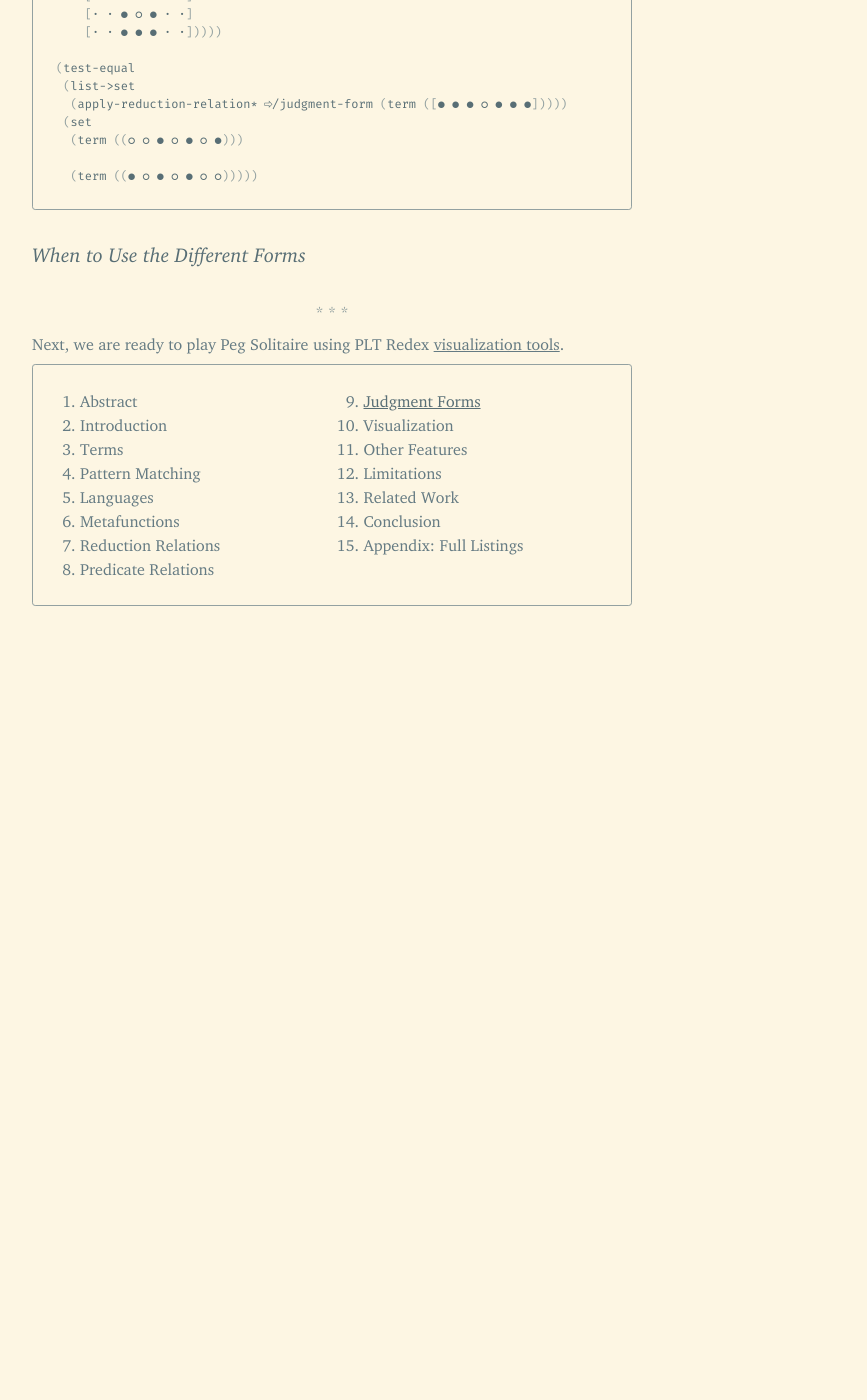
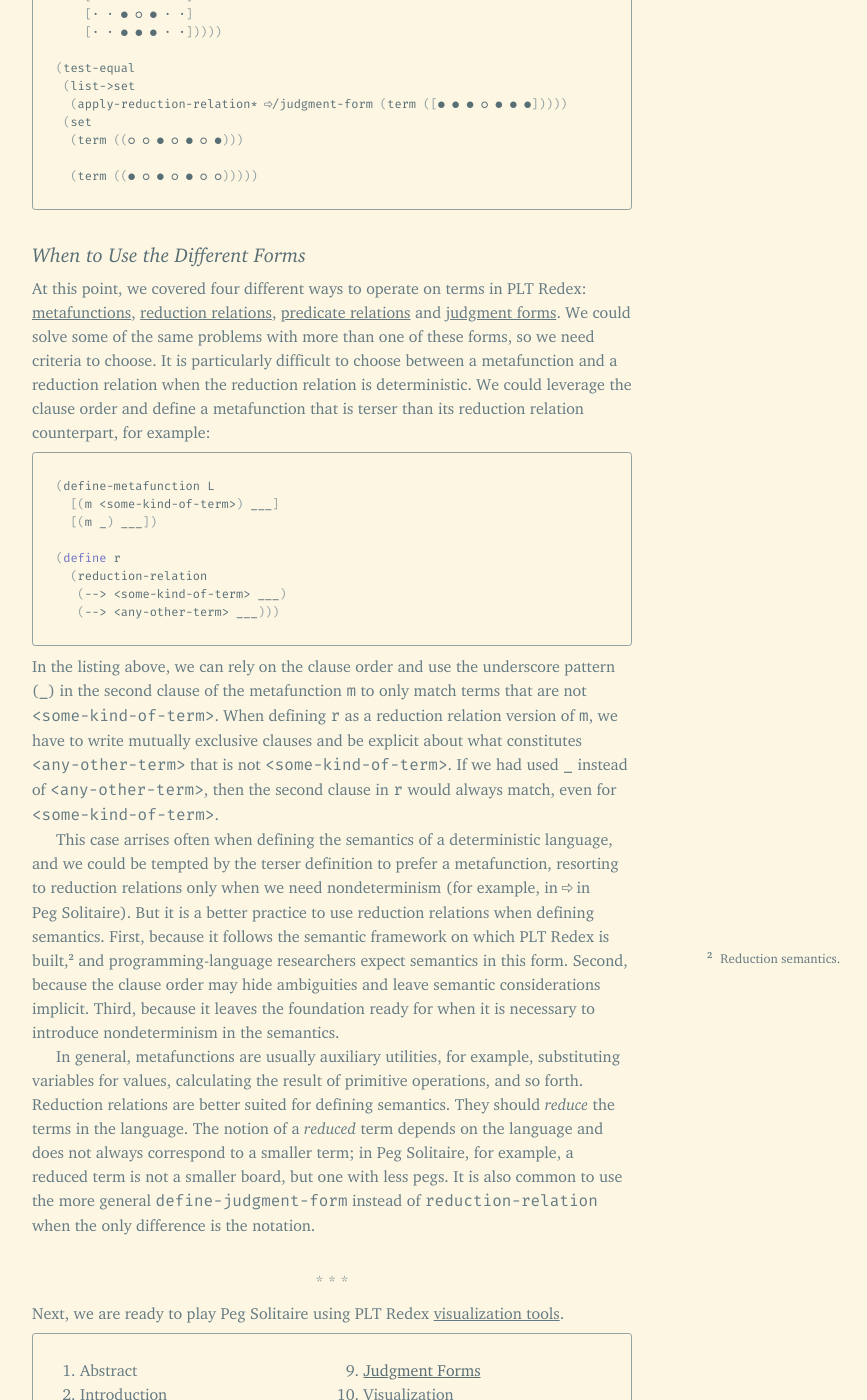
Before and after one commit to leafac/leafac.com, a Jekyll site: the page built from prose/playing-the-game-with-plt-redex/judgment-forms.md, in a window 1280 px wide and 1400 px high, scrolled down 5973 px. Shown: the whole window, without its empty margins (108-975 px from the left). Built offline with Jekyll 4.4.1, drawn with Linux system fonts in a browser that asks for light colours; before the commit the page ends 6603 px from its top, so only the background shows below that.

Commit message:
Finish editing on Judgment Forms

````diff
--- a/prose/playing-the-game-with-plt-redex/judgment-forms.md
+++ b/prose/playing-the-game-with-plt-redex/judgment-forms.md
@@ -302,15 +302,24 @@ Because `⇨/judgment-form` has mode `I O`, it behaves like a reduction relatio
 When to Use the Different Forms
 ===============================
 
-<!-- When to use each form -->
+At this point, we covered four different ways to operate on terms in PLT Redex: [metafunctions](metafunctions), [reduction relations](reduction-relations), [predicate relations](predicate-relations) and [judgment forms](judgment-forms). We could solve some of the same problems with more than one of these forms, so we need criteria to choose. It is particularly difficult to choose between a metafunction and a reduction relation when the reduction relation is deterministic. We could leverage the clause order and define a metafunction that is terser than its reduction relation counterpart, for example:
 
-<!--
-A last fine point about reduction relations in programming-language theory.
+```racket
+(define-metafunction L
+  [(m <some-kind-of-term>) ___]
+  [(m _) ___])
 
-If we define relation clauses to be mutually exclusive, then a relation may be deterministic, as each input will only match one clause. This is unsurprising, since functions are a special case of relation. Generally in programming-language theory interpreters, type systems and so forth are defined as deterministic relations, as opposed to metafunctions, because they are more mathematically accurate, not depending on the subtle consequences of clause order to resolve ambiguities.
+(define r
+  (reduction-relation
+   (--> <some-kind-of-term> ___)
+   (--> <any-other-term> ___)))
+```
 
-As the word *reduction* implies, a reduction relation is expected to *reduce* the input. The notion of what constitutes a *reduced* term depends on the language, and PLT Redex does not enforce this expectation, but we should be careful in our definitions so that it holds. Generally, in programming languages, reducing a term reduces its size, for example, in Racket the term `(+ 1 2)` reduces to `3`. In Peg Solitaire, the notion of reduction is not related to board size, which remains the same throughout the game, but to the number of pegs, which reduces with each move.
--->
+In the listing above, we can rely on the clause order and use the underscore pattern (`_`) in the second clause of the metafunction `m` to only match terms that are not `<some-kind-of-term>`. When defining `r` as a reduction relation version of `m`, we have to write mutually exclusive clauses and be explicit about what constitutes `<any-other-term>` that is not `<some-kind-of-term>`. If we had used `_` instead of `<any-other-term>`, then the second clause in `r` would always match, even for `<some-kind-of-term>`.
+
+This case arrises often when defining the semantics of a deterministic language, and we could be tempted by the terser definition to prefer a metafunction, resorting to reduction relations only when we need nondeterminism (for example, in `⇨` in Peg Solitaire). But it is a better practice to use reduction relations when defining semantics. First, because it follows the semantic framework on which PLT Redex is built,<label class="margin-note"><input type="checkbox"><span markdown="1">Reduction semantics.</span></label> and programming-language researchers expect semantics in this form. Second, because the clause order may hide ambiguities and leave semantic considerations implicit. Third, because it leaves the foundation ready for when it is necessary to introduce nondeterminism in the semantics.
+
+In general, metafunctions are usually auxiliary utilities, for example, substituting variables for values, calculating the result of primitive operations, and so forth. Reduction relations are better suited for defining semantics. They should *reduce* the terms in the language. The notion of a *reduced* term depends on the language and does not always correspond to a smaller term; in Peg Solitaire, for example, a reduced term is not a smaller board, but one with less pegs. It is also common to use the more general `define-judgment-form` instead of `reduction-relation` when the only difference is the notation.
 
 * * *
 
````
